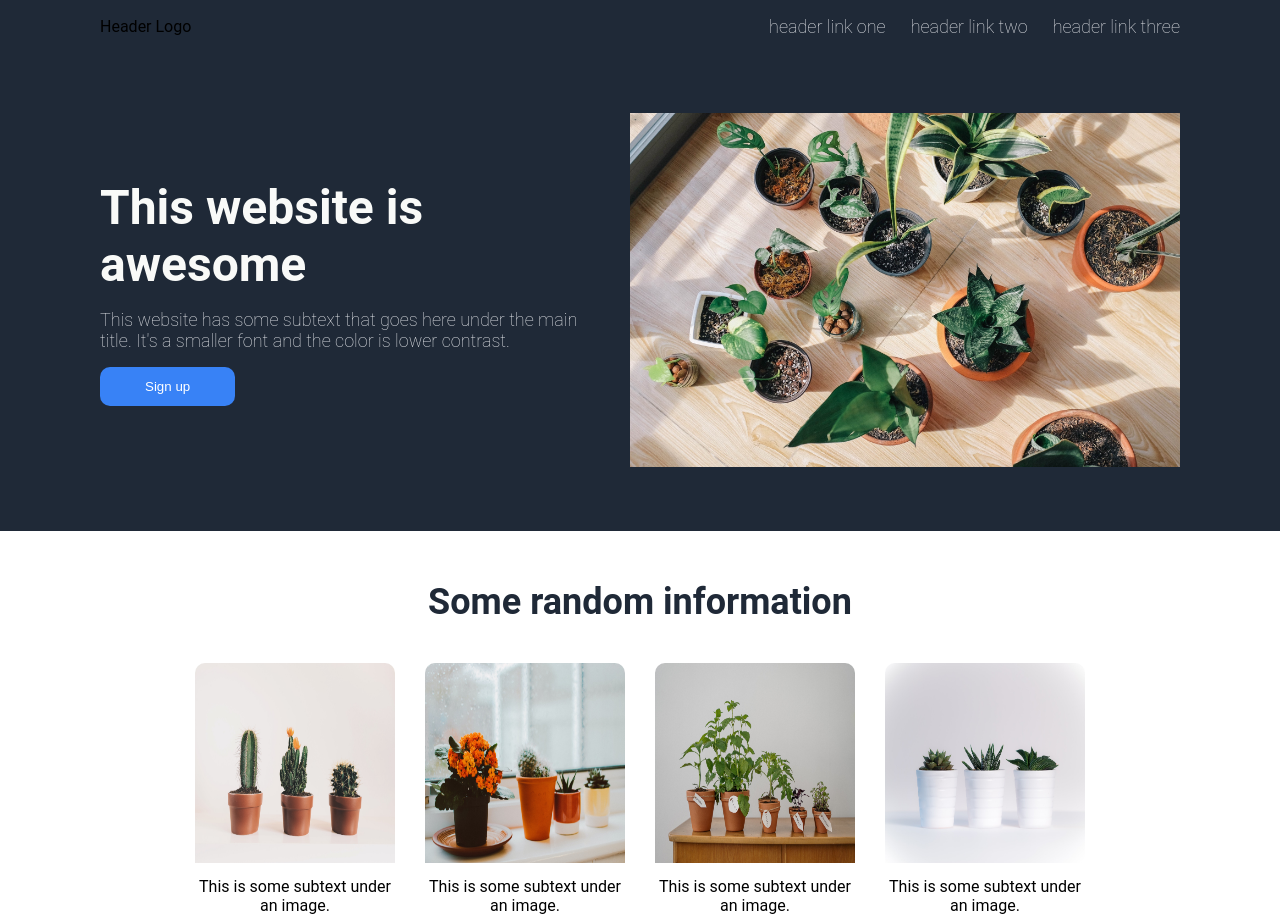
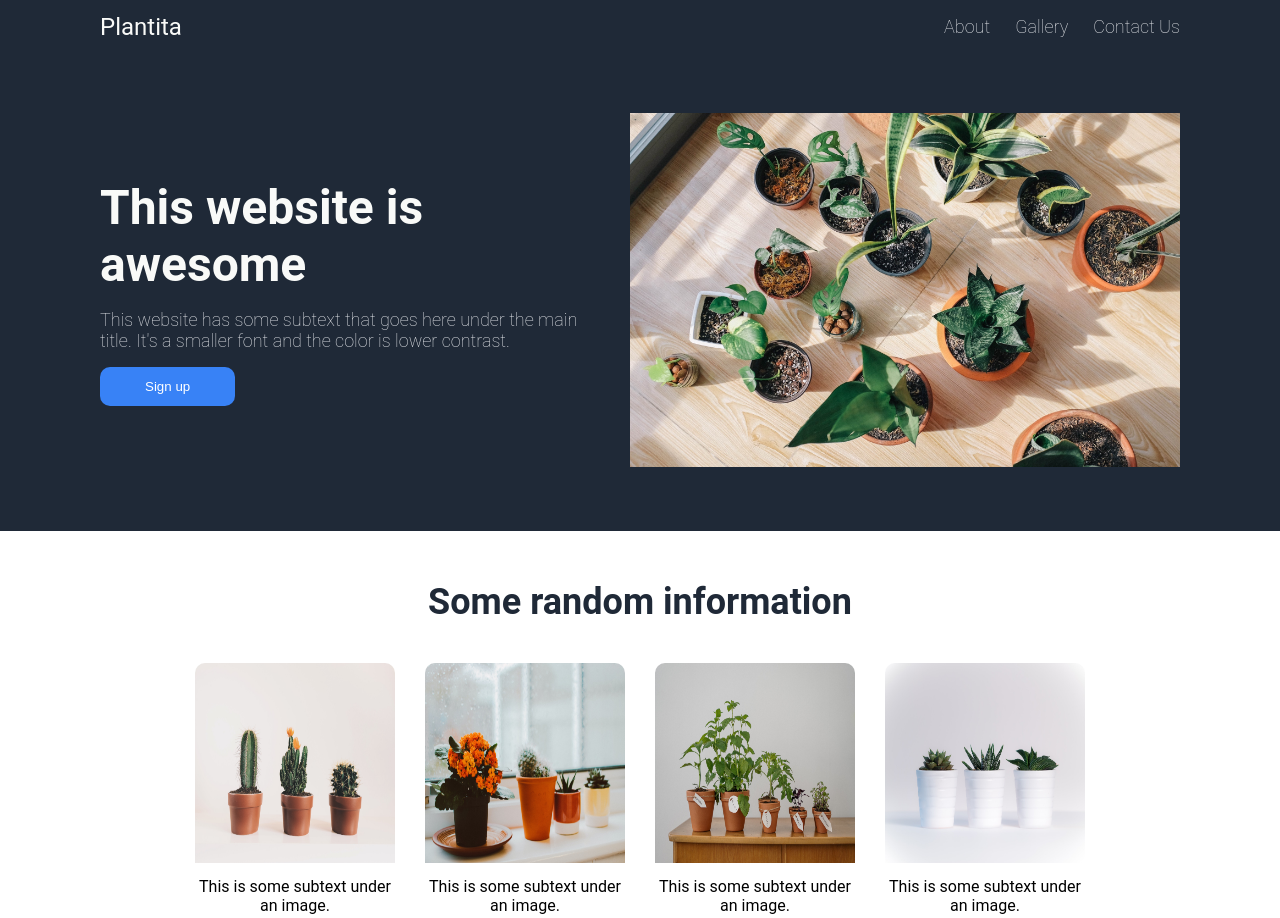
Before and after one commit to wastedthyme/landing-page-project, a plain HTML site: page index.html in a window 1280 px wide. Shown: the top 918 px of the page. Drawn offline with Linux system fonts and the light colour scheme.

Commit message:
edit some html texts

```diff
--- a/index.html
+++ b/index.html
@@ -11,12 +11,12 @@
     <div class="body">
 
     <div class="header">
-        <div class="header-logo">Header Logo</div>
+        <div class="header-logo"><a href="#">Plantita</a></div>
         <div class="header-link-text">
             <ul class="header-links">
-                <li><a href="google.com">header link one</a></li>
-                <li><a href="google.com">header link two</a></li>
-                <li><a href="google.com">header link three</a></li>
+                <li><a href="#">About</a></li>
+                <li><a href="#">Gallery</a></li>
+                <li><a href="#">Contact Us</a></li>
         </ul>
     </div>
     </div>
@@ -62,8 +62,8 @@
         <div class="action-container">
             <div class="action-main-text">Call to action! It's time!</div>
             <div class="action-secondary-text">Sign up for the product by clicking that button right over there!</div>
-            <div class="action-button">Sign up</div>
         </div>
+            <div class="action-button"><button>Sign up</button></div>
     </div>
 
     <div class="footer">Copyright © The Odin Project 2022</div>
```
